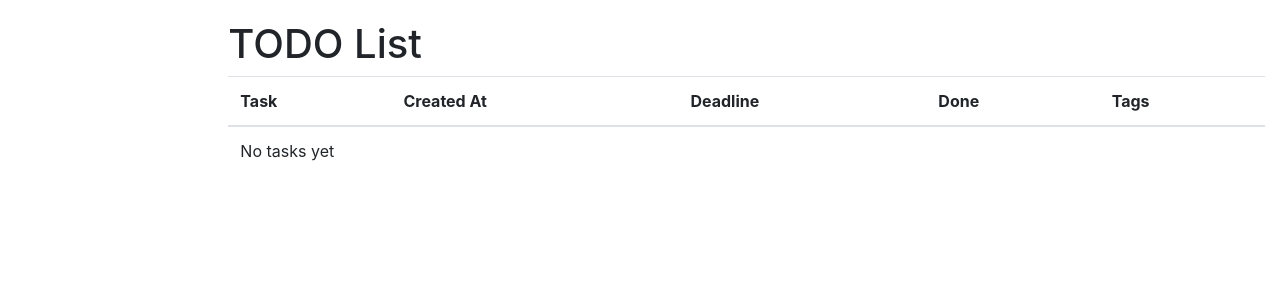
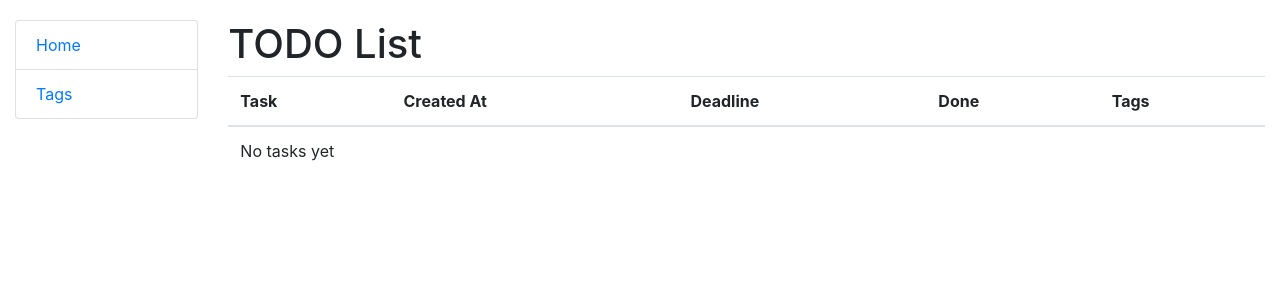
Before and after one commit to me1nyk/todo-list-project, a Django app: template templates/todo/index.html in a window 1280 px wide. Shown: the top 300 px of the page. Run offline with Django 4.2, Linux system fonts and the light colour scheme; the template is opened without the code that fills it, so the values that code supplies are empty.

Commit message:
Modify base.html and create sidebar in includes directory

```diff
--- a/templates/base.html
+++ b/templates/base.html
@@ -19,7 +19,7 @@
         <div class="col-sm-2">
 
             {% block sidebar %}
-
+                {% include "includes/sidebar.html" %}
             {% endblock %}
 
         </div>
--- /dev/null
+++ b/templates/includes/sidebar.html
@@ -0,0 +1,4 @@
+<ul class="sidebar-nav list-group">
+  <li class="list-group-item"><a href="{% url 'todo:index' %}">Home</a></li>
+  <li class="list-group-item"><a href="{% url 'todo:tag-list' %}">Tags</a></li>
+</ul>
```
